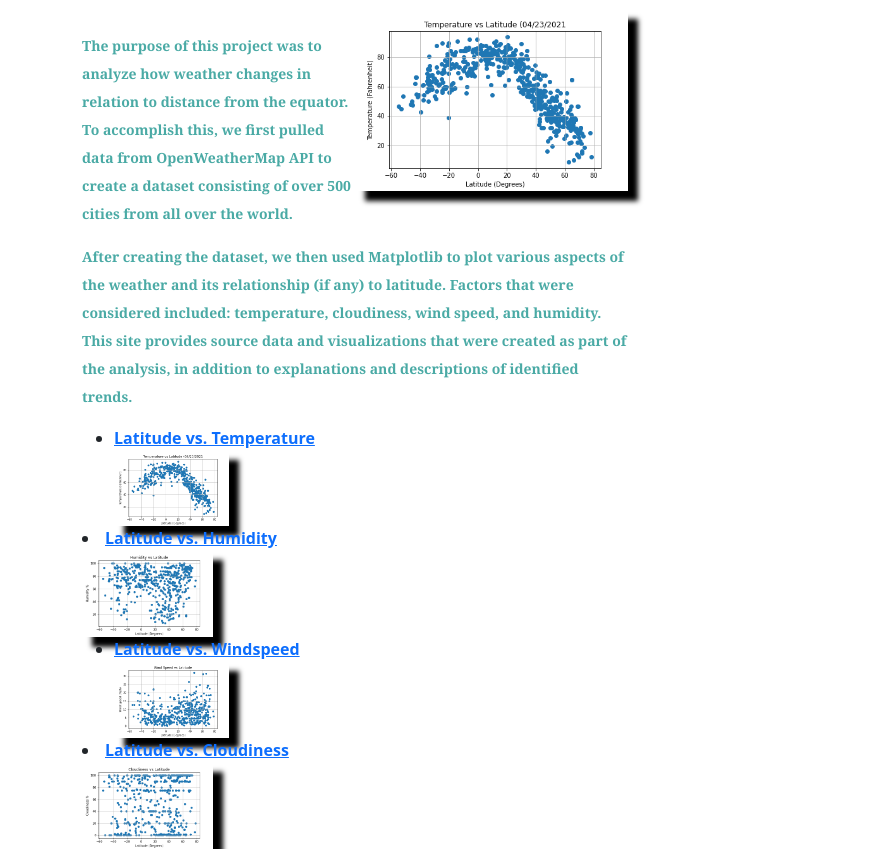
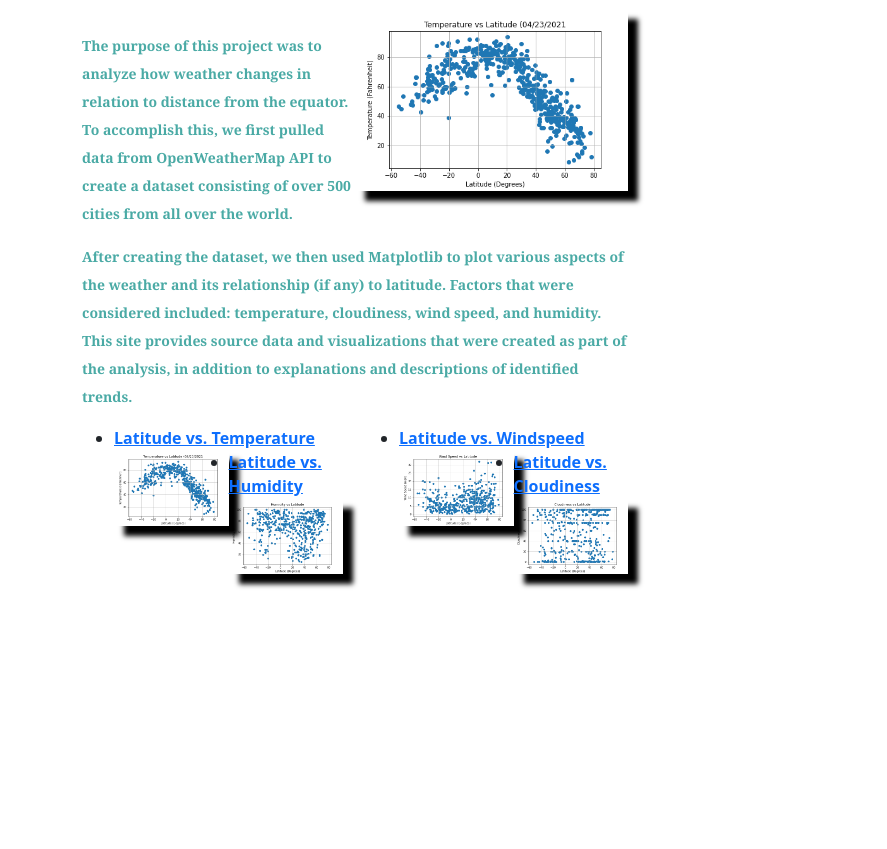
Before and after one commit to KWildcatQ/Web-Design, a plain HTML site: page index.html in a window 1280 px wide. Shown: the part 142-991 px from the top of the page, without its empty margins (0-887 px from the left). After the commit the page ends 800 px from the top, so only its background shows below. Drawn offline with nearby package versions, Linux system fonts and the light colour scheme.

Commit message:
Add files via upload

```diff
--- a/index.html
+++ b/index.html
@@ -73,26 +73,14 @@
                 <ul>
                     <li><strong><a href="Page1.html">Latitude vs. Temperature</a></strong></li>
                     <a href="Page1.html"><img src="assets/css/LatitudevsTemperature.png" alt="Latitude v. Temp chart" ALIGN="left"></a>
-                    <br>
-            </div>
-        </div>
-        <div class='row'>
-            <div class='col-md-3'>
                     <li><strong><a href="Page2.html">Latitude vs. Humidity</a></strong></li>
                     <a href="Page2.html"><img src="assets/css/Latitudevshumidity.png" alt="Latitude v. Humidity chart" ALIGN="left"></a>
                 </ul>
             </div>
-        </div>
-        <div class='row'>
             <div class='col-md-3'>
                 <ul>
                     <li><strong><a href="Page3.html">Latitude vs. Windspeed</a></strong></li>
                     <a href="Page3.html"><img src="assets/css/Latitudevswindspeed.png" alt="Latitude v. Windspeed chart" ALIGN="left"></a>
-                    <br>
-            </div>
-        </div>
-        <div class='row'>
-            <div class='col-md-3'>
                     <li><strong><a href="Page4.html">Latitude vs. Cloudiness</a></strong></li>
                     <a href="Page4.html"><img src="assets/css/Latitudevscloudiness.png" alt="Latitude v. Cloudiness chart" ALIGN="left"></a>
                 </ul>
```
